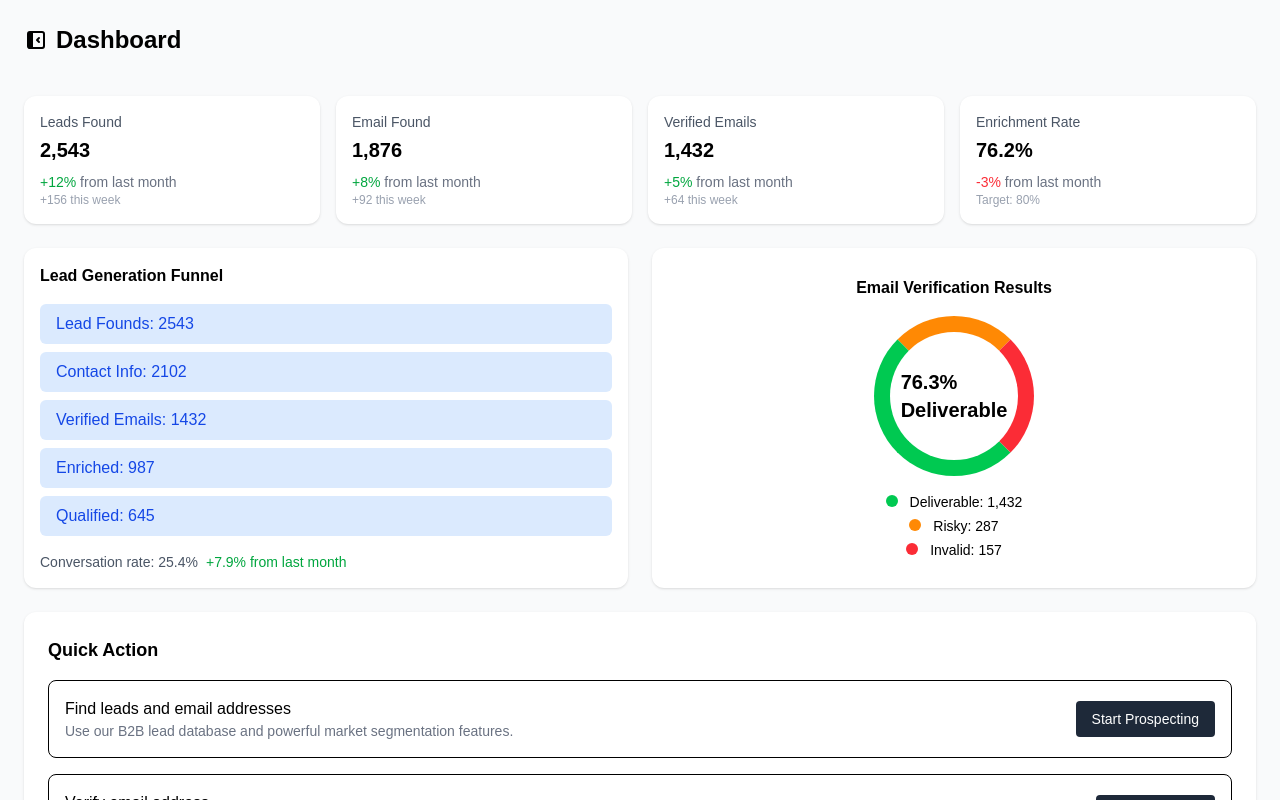
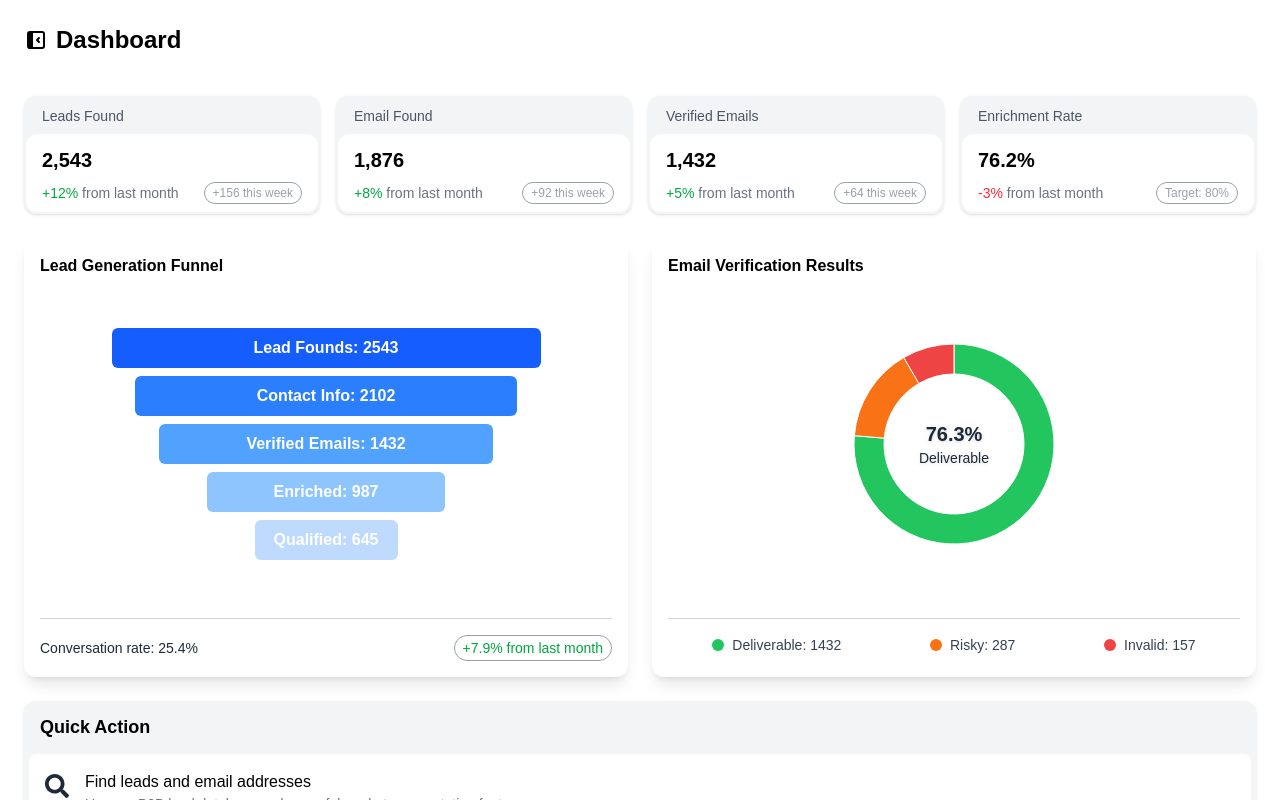
Before and after one commit to toptalentcoder/EmailFinder, a Next.js app in the folder frontend/: page /dashboard/dashboardMenu in a window 1280 px wide. Built offline with nearby package versions, Linux system fonts and the light colour scheme.

Commit message:
dashboard menu page init done
Co-authored-by: HealerDevOps <gonggong624721@gmail.com>

```diff
--- a/frontend/src/app/dashboard/dashboardMenu/page.tsx
+++ b/frontend/src/app/dashboard/dashboardMenu/page.tsx
@@ -1,9 +1,17 @@
 "use client";
 
-import { useState } from "react";
 import { TbLayoutSidebarLeftCollapseFilled } from "react-icons/tb";
 import { TbLayoutSidebarRightCollapseFilled } from "react-icons/tb";
-
+import {
+    PieChart,
+    Pie,
+    Cell,
+    ResponsiveContainer,
+    Tooltip,
+} from "recharts";
+import { FaSearch } from "react-icons/fa";
+import { RiMailCheckFill } from "react-icons/ri";
+import { BsSendCheckFill } from "react-icons/bs";
 export default function DashboardMenu({
     collapsed,
     setCollapsed,
@@ -11,9 +19,17 @@ export default function DashboardMenu({
     collapsed: boolean;
     setCollapsed: (val: boolean) => void;
 }) {
+
+    const data = [
+        { name: "Deliverable", value: 1432, color: "#22c55e" }, // green-500
+        { name: "Risky", value: 287, color: "#f97316" },         // orange-400
+        { name: "Invalid", value: 157, color: "#ef4444" },       // red-500
+    ];
+
     return (
-        <div className="flex flex-col gap-6 p-6 text-black bg-gray-50 max-h-screen overflow-y-auto">
+        <div className="flex flex-col gap-6 p-6 text-black bg-white max-h-screen overflow-y-auto">
 
+            {/* Header with Collapse Button */}
             <div className="flex items-center mb-4">
                 {collapsed ? (
                     <TbLayoutSidebarRightCollapseFilled
@@ -39,69 +55,108 @@ export default function DashboardMenu({
 
             {/* Funnel & Chart */}
             <div className="grid grid-cols-2 gap-6 min-w-1/4">
-                <div className="bg-white p-4 rounded-xl shadow">
+                <div className="bg-white p-4 rounded-xl shadow-lg">
                     <h2 className="font-semibold mb-4">Lead Generation Funnel</h2>
-                    <div className="space-y-2">
+                    <div className="space-y-2 flex flex-col items-center h-[300px] justify-center">
                         {[
-                        ["Lead Founds", 2543],
-                        ["Contact Info", 2102],
-                        ["Verified Emails", 1432],
-                        ["Enriched", 987],
-                        ["Qualified", 645],
-                        ].map(([label, count]) => (
-                        <div key={label} className="bg-blue-100 text-blue-700 px-4 py-2 rounded-md font-medium">
+                            ["Lead Founds", 2543, "w-9/12", "bg-blue-600"],
+                            ["Contact Info", 2102, "w-8/12", "bg-blue-500"],
+                            ["Verified Emails", 1432, "w-7/12", "bg-blue-400"],
+                            ["Enriched", 987, "w-5/12", "bg-blue-300"],
+                            ["Qualified", 645, "w-3/12", "bg-blue-200"],
+                        ].map(([label, count, width, bg]) => (
+                            <div
+                                key={label}
+                                className={`${width} ${bg} text-white px-4 py-2 rounded-md text-center font-semibold`}
+                            >
                                 {label}: {count}
                             </div>
                         ))}
                     </div>
-                    <div className="text-sm mt-4 text-gray-600">
-                        Conversation rate: 25.4%
-                        <span className="text-green-600 ml-2">+7.9% from last month</span>
+
+
+                    {/* Horizontal Line */}
+                    <hr className="mt-6 border-t border-gray-300" />
+
+                    <div className="text-sm mt-4 text-gray-600 flex items-center justify-between">
+                        <span className="text-gray-800">Conversation rate: 25.4%</span>
+                        <span className="text-green-600 border border-gray-400 rounded-full px-2 py-0.5">+7.9% from last month</span>
                     </div>
                 </div>
 
-                <div className="bg-white p-4 rounded-xl shadow flex flex-col items-center justify-center">
+                <div className="bg-white p-4 rounded-xl shadow-lg w-full relative">
                     <h2 className="font-semibold mb-4">Email Verification Results</h2>
-                <div className="w-40 h-40 relative">
-                    <div className="absolute top-0 left-0 w-full h-full rounded-full border-[16px] border-green-500 border-t-orange-400 border-r-red-500"></div>
-                    <div className="absolute inset-0 flex items-center justify-center text-xl font-semibold">
-                    76.3%
-                    <br />
-                    Deliverable
+
+                    <div className="relative w-full h-[300px]">
+                        <ResponsiveContainer width="100%" height="100%">
+                            <PieChart>
+                                <Pie
+                                    data={data}
+                                    cx="50%"
+                                    cy="50%"
+                                    innerRadius={70}
+                                    outerRadius={100}
+                                    dataKey="value"
+                                    startAngle={90}
+                                    endAngle={-270}
+                                    paddingAngle={0}
+                                >
+                                    {data.map((entry, index) => (
+                                        <Cell key={`cell-${index}`} fill={entry.color} />
+                                    ))}
+                                </Pie>
+                                <Tooltip />
+                            </PieChart>
+                        </ResponsiveContainer>
+
+                        {/* Center Text */}
+                        <div className="absolute top-1/2 left-1/2 -translate-x-1/2 -translate-y-1/2 text-center pointer-events-none text-gray-800">
+                            <p className="text-xl font-bold drop-shadow">76.3%</p>
+                            <p className="text-sm drop-shadow">Deliverable</p>
                         </div>
                     </div>
-                <div className="mt-4 text-sm text-center space-y-1">
-                    <div>
-                    <span className="inline-block w-3 h-3 bg-green-500 rounded-full mr-2"></span> Deliverable: 1,432
+
+                    {/* Horizontal Line */}
+                    <hr className="mt-6 border-t border-gray-300" />
+
+                    {/* Legend */}
+                    <div className="mt-4 text-sm flex justify-around">
+                        {data.map((entry) => (
+                            <div key={entry.name} className="flex items-center gap-2">
+                                <span
+                                className="inline-block w-3 h-3 rounded-full"
+                                style={{ backgroundColor: entry.color }}
+                                ></span>
+                                <span className="text-gray-700">{entry.name}: {entry.value}</span>
                             </div>
-                    <div>
-                    <span className="inline-block w-3 h-3 bg-orange-400 rounded-full mr-2"></span> Risky: 287
-                    </div>
-                    <div>
-                    <span className="inline-block w-3 h-3 bg-red-500 rounded-full mr-2"></span> Invalid: 157
-                    </div>
+                        ))}
                     </div>
                 </div>
             </div>
 
             {/* Quick Action */}
-            <div className="bg-white p-6 rounded-xl shadow min-w-1/4">
-                <h2 className="font-semibold text-lg mb-4">Quick Action</h2>
-                <div className="space-y-4">
+            <div className="bg-gray-100 rounded-xl shadow min-w-1/4">
+                <div className="px-4 py-3">
+                    <h2 className="font-semibold text-lg">Quick Action</h2>
+                </div>
+                <div className="space-y-1 px-1">
                     <ActionItem
                         title="Find leads and email addresses"
                         desc="Use our B2B lead database and powerful market segmentation features."
                         button="Start Prospecting"
+                        icon={FaSearch}
                     />
                     <ActionItem
                         title="Verify email address"
                         desc="Verify individual email address with the most complete email checker."
                         button="Start Verifying"
+                        icon={RiMailCheckFill}
                     />
                     <ActionItem
                         title="Send cold email campaigns"
                         desc="Connect your email to create, personalize, and send campaigns at scale."
                         button="Start a Campaign"
+                        icon={BsSendCheckFill}
                     />
                 </div>
             </div>
@@ -124,13 +179,19 @@ function SummaryCard({
     isNegative?: boolean;
 }) {
     return (
-        <div className="bg-white p-4 rounded-xl shadow">
+        <div className="bg-gray-100 rounded-xl shadow p-0.5">
+            <div className="px-4 py-2">
                 <h3 className="text-gray-600 text-sm">{title}</h3>
+            </div>
+            <div className="bg-white rounded-xl px-4 py-2">
                 <p className="text-xl font-semibold mt-1">{value}</p>
-            <p className={`text-sm mt-2 ${isNegative ? "text-red-500" : "text-green-600"}`}>
+                <div className="flex items-center mt-2 justify-between">
+                    <p className={`text-sm ${isNegative ? "text-red-500" : "text-green-600"}`}>
                         {change} <span className="text-gray-500">from last month</span>
                     </p>
-            <p className="text-xs text-gray-400">{subChange}</p>
+                    <p className="text-xs text-gray-400 border px-2 py-0.5 rounded-full">{subChange}</p>
+                </div>
+            </div>
         </div>
     );
 }
@@ -139,20 +200,29 @@ function ActionItem({
     title,
     desc,
     button,
+    icon: Icon,
 }: {
     title: string;
     desc: string;
     button: string;
+    icon: React.ElementType;
 }) {
     return (
-        <div className="border rounded-lg p-4 flex items-center justify-between">
+        <div className="border border-gray-100 rounded-lg p-4 flex bg-white">
+            <div>
+                <div className="w-6 h-6 rounded-full flex items-start justify-start mr-4 mt-1">
+                    <Icon className="text-gray-800 w-full h-full" />
+                </div>
+            </div>
+            <div>
                 <div>
                     <h4 className="font-medium">{title}</h4>
                     <p className="text-sm text-gray-500">{desc}</p>
                 </div>
-            <button className="bg-gray-800 text-white text-sm px-4 py-2 rounded hover:bg-gray-700">
+                <button className="border border-gray-300 text-gray-800 text-sm px-4 py-1 rounded-lg hover:bg-gray-500 hover:text-white mt-4">
                     {button}
                 </button>
             </div>
+        </div>
     );
 }
```
Lines whose indentation alone changed are shown as unchanged.
